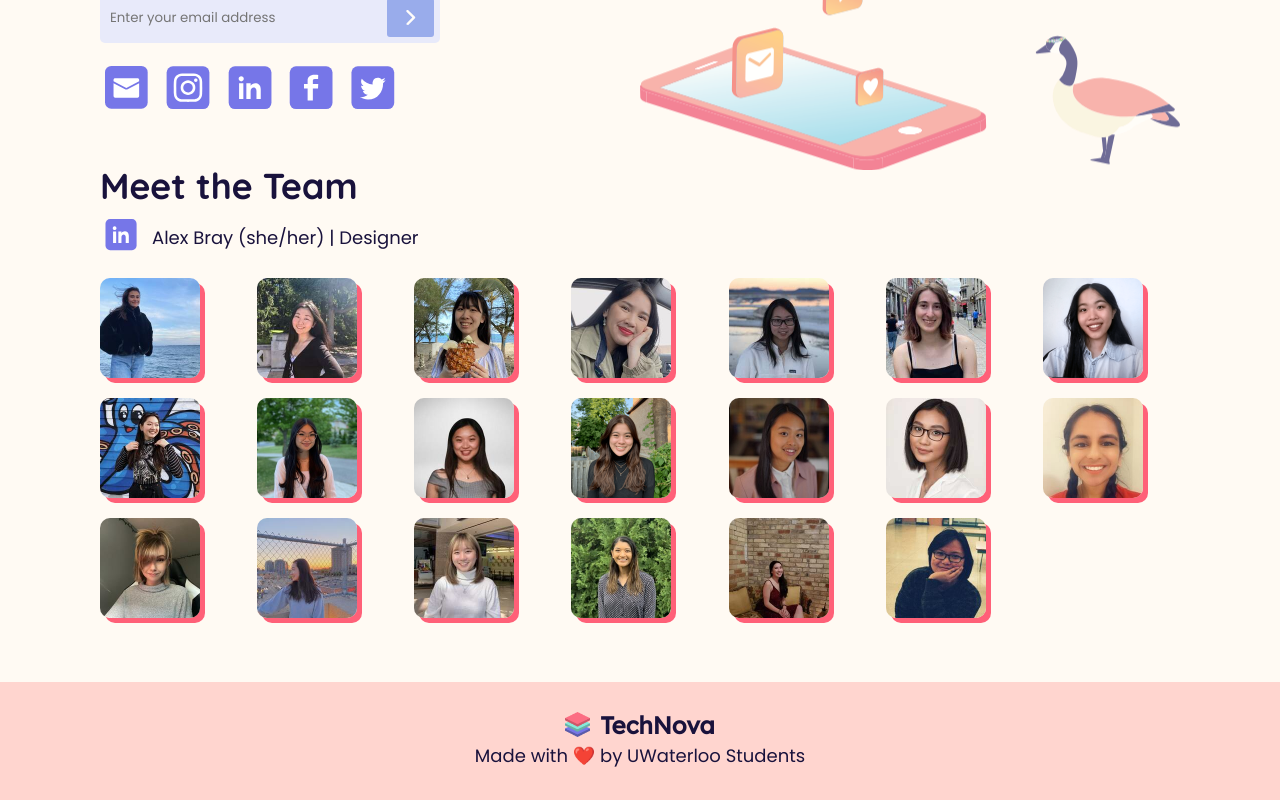
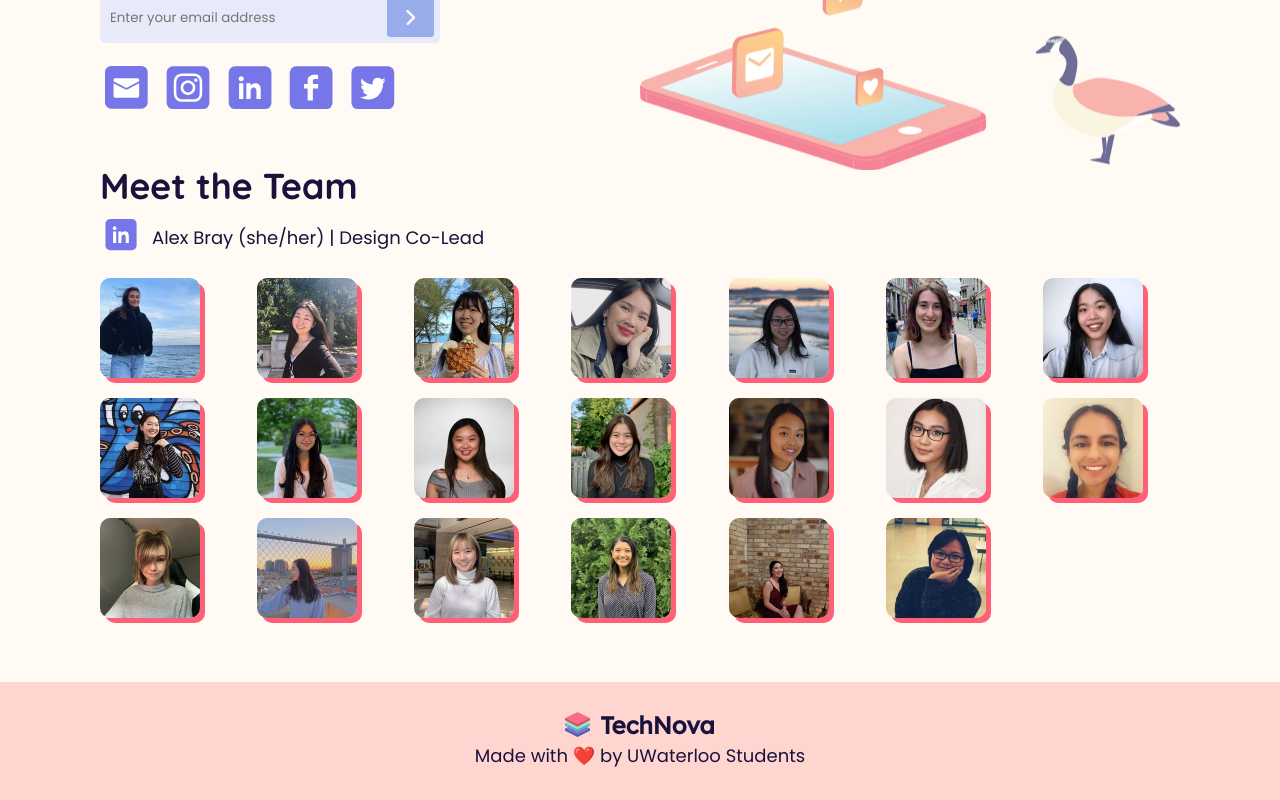
Before and after one commit to itstechnova/itstechnova.com, a React (Create React App) app: page / in a window 1280 px wide. Shown: the part 5219-6019 px from the top of the page. Built offline with nearby package versions, Linux system fonts and the light colour scheme.

Commit message:
darker faq background and design co-lead

```diff
--- a/src/_constants.scss
+++ b/src/_constants.scss
@@ -63,7 +63,7 @@ $dark-blue: #7D92DB;
 @mixin darkmode() {
     --text-color: #fffdfa;
     --background-color: #19123c;
-    --faq-card-bg-color: #7D92DB;
+    --faq-card-bg-color: #3D3D75;
     --svg-brightness: 100;
     --header-color: #3D3D75;
     --footer-color: #3D3D75;
--- a/src/sections/Team/Team.jsx
+++ b/src/sections/Team/Team.jsx
@@ -46,7 +46,7 @@ import SocialMediaLink from "../../components/SocialMediaLink/SocialMediaLink";
 import linkedin from "../../resources/images/socials/linkedinFill.svg";
 
 const photos = [
-    { hot: alex, goof: alex2, name: "Alex Bray (she/her)", role: "Designer", linkedin: "https://www.linkedin.com/in/alex-bray-/" },
+    { hot: alex, goof: alex2, name: "Alex Bray (she/her)", role: "Design Co-Lead", linkedin: "https://www.linkedin.com/in/alex-bray-/" },
     { hot: amyl, goof: amyl2, name: "Amy Li (she/her)", role: "Logistics Coordinator", linkedin: "https://www.linkedin.com/in/aamyli/" },
     { hot: amys, goof: amys2, name: "Amy Shao (she/her)", role: "Engineering Lead", linkedin: "https://www.linkedin.com/in/amy-shao-/" },
     { hot: annette, goof: annette2, name: "Annette Le (she/her)", role: "Marketing Lead", linkedin: "http://linkedin.com/in/annettele/" },
@@ -54,7 +54,7 @@ const photos = [
     { hot: ayla, goof: ayla2, name: "Ayla Orucevic (she/her)", role: "Co-Director, Founder", linkedin: "https://www.linkedin.com/in/ayla/" },
     { hot: bernie, goof: bernie2, name: "Bernadette Cheng (she/her)", role: "Sponsorship Coordinator", linkedin: "https://www.linkedin.com/in/bernadettecheng/" },
     { hot: bonnie, goof: bonnie2, name: "Bonnie Peng (she/her)", role: "Logistics Coordinator", linkedin: "https://www.linkedin.com/in/bonniepeng/" },
-    { hot: brittney, goof: brittney2, name: "Brittney Cheng (she/her)", role: "Designer", linkedin: "https://www.linkedin.com/in/brittney-cheng/" },
+    { hot: brittney, goof: brittney2, name: "Brittney Cheng (she/her)", role: "Design Co-Lead", linkedin: "https://www.linkedin.com/in/brittney-cheng/" },
     { hot: caroline, goof: caroline2, name: "Caroline Chen (she/her)", role: "Co-Director, Founder", linkedin: "https://www.linkedin.com/in/itscarolinechen/" },
     { hot: celine, goof: celine2, name: "Celine Nguyen (she/her)", role: "Logistics Lead", linkedin: "https://www.linkedin.com/in/celineqnnguyen/" },
     { hot: faith, goof: faith2, name: "Faith Lum (she/her)", role: "Logistics Coordinator", linkedin: "https://www.linkedin.com/in/faithlum/" },
```
